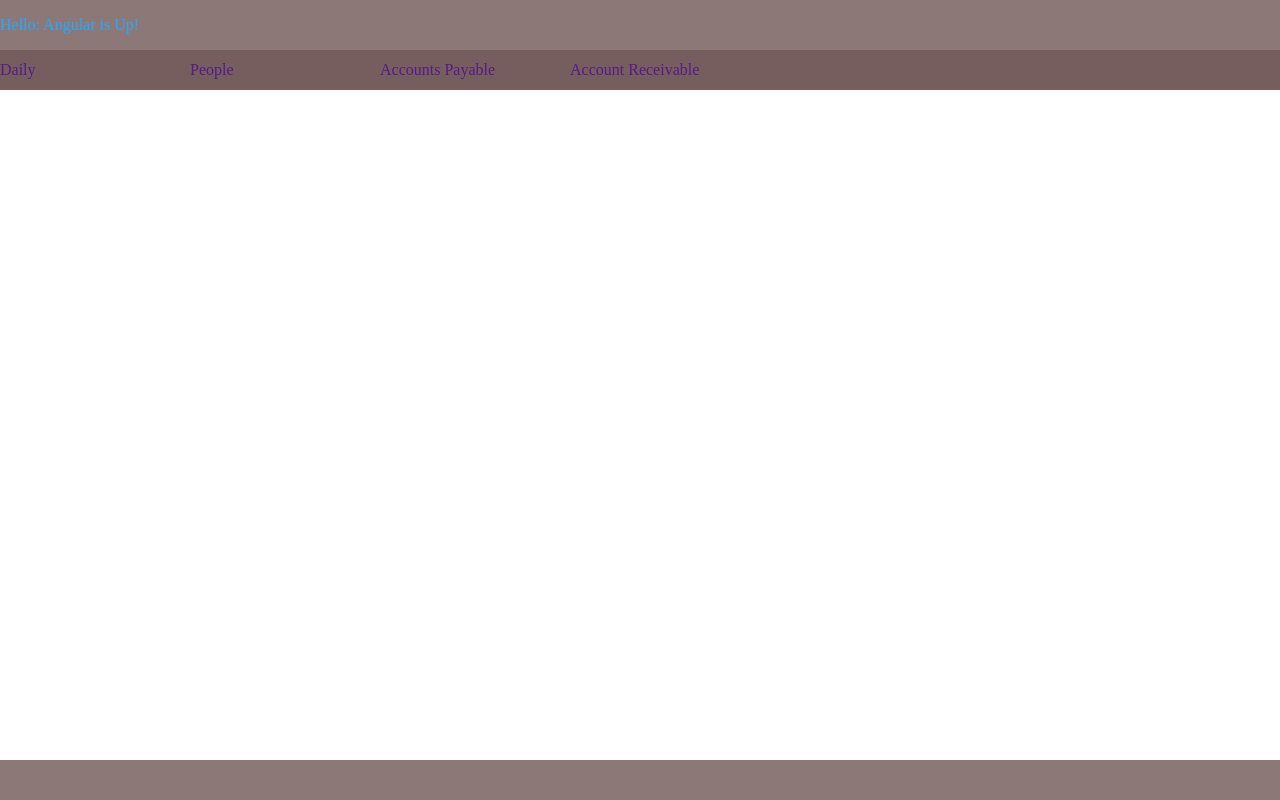
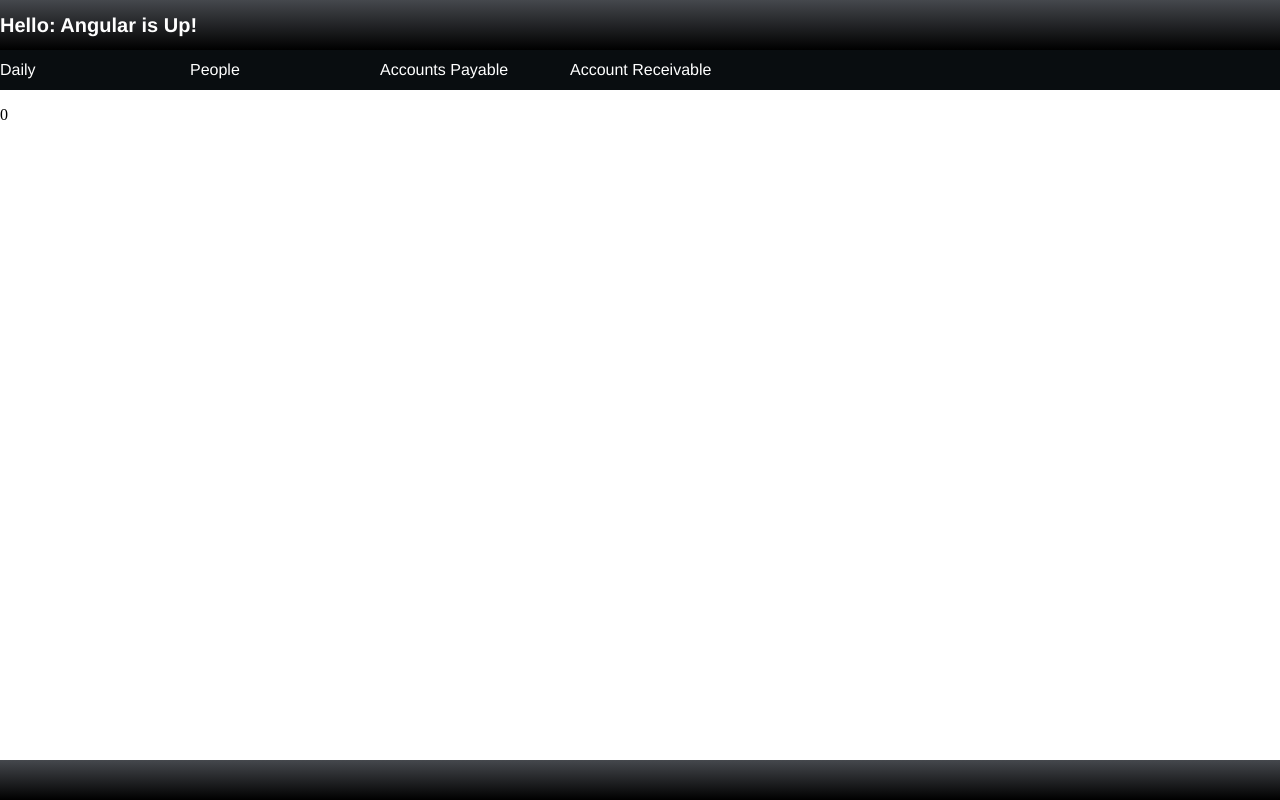
Before and after one commit to coltrane79/demoApp, a website: page client/index.html in a window 1280 px wide. Drawn offline with Linux system fonts and the light colour scheme.

Commit message:
updated controller

```diff
--- a/client/controllers/mainController.js
+++ b/client/controllers/mainController.js
@@ -1,6 +1,10 @@
 (function() {
     angular.module('demoApp')
         .controller('mainController', ['$scope', function($scope) {
-            $scope.message = "Angular is Up!"
+            $scope.message = "Angular is Up!";
+            $scope.tab = 0;
+            this.settab = function(tab) {
+                $scope.tab = tab;
+            };
         }]);
 })();
--- a/client/css/style.css
+++ b/client/css/style.css
@@ -4,18 +4,22 @@ html, body, div, h1, h2, h3, h5, h6, header, ul, li {
     border: 0;
 }
 header {
-    background-color: hsla(360, 100%, 8%, 0.53);
+    background: linear-gradient(to bottom, #45484d 0%,#000000 100%);
     display: flex;
     align-items: center;
-    color: #23AAFF;
+    color: white;
     height: 50px;
     margin-bottom: 0px;
+    font-family: helvetica,arial;
+    font-weight: bold;
+    font-size: 20px;
 }
 .navbar {}
 .navbar ul {
+    font-family: helvetica,arial;
     list-style-type: none;
     height: 40px;
-    background-color: hsla(360, 100%, 8%, 0.63);
+    background-color: hsla(208, 27%, 5%, 1);
 }
 .navbar ul li {
     float: left;
@@ -23,6 +27,8 @@ header {
 }
 .navbar ul li a {
     text-decoration: none;
+    text-align: center;
+    color:white;
     height: 40px;
     display: flex;
     align-items: center;
@@ -32,10 +38,9 @@ header {
 .navbar a:hover {
     background-color: hsla(360, 100%, 25%, 0.62);
 }
-
 .footer {
     position: absolute;
-    background-color: hsla(360, 100%, 8%, 0.53);
+    background: linear-gradient(to bottom, #45484d 0%,#000000 100%);
     bottom: 0;
     width: 100%;
     height: 40px;
--- a/client/index.html
+++ b/client/index.html
@@ -10,15 +10,16 @@
 </head>
 <html ng-app="demoApp">
 
-<body ng-controller="mainController">
+<body ng-controller="mainController as mainCtrl">
     <header> Hello: {{message}} </header>
     <div class="navbar">
       <ul>
-        <li><a href="">Daily</a></li>
-        <li><a href="">People</a></li>
-        <li><a href="">Accounts Payable</a></li>
-        <li><a href="">Account Receivable</a></li>
+        <li ng-click="mainCtrl.settab(0)"><a href="">Daily</a></li>
+        <li ng-click="mainCtrl.settab(1)"><a href="">People</a></li>
+        <li ng-click="mainCtrl.settab(2)"><a href="">Accounts Payable</a></li>
+        <li ng-click="mainCtrl.settab(3)"><a href="">Account Receivable</a></li>
       </ul>
+      <p>{{tab}}</p>
     </div>
     <footer class="footer"></footer>
 </body>
```
